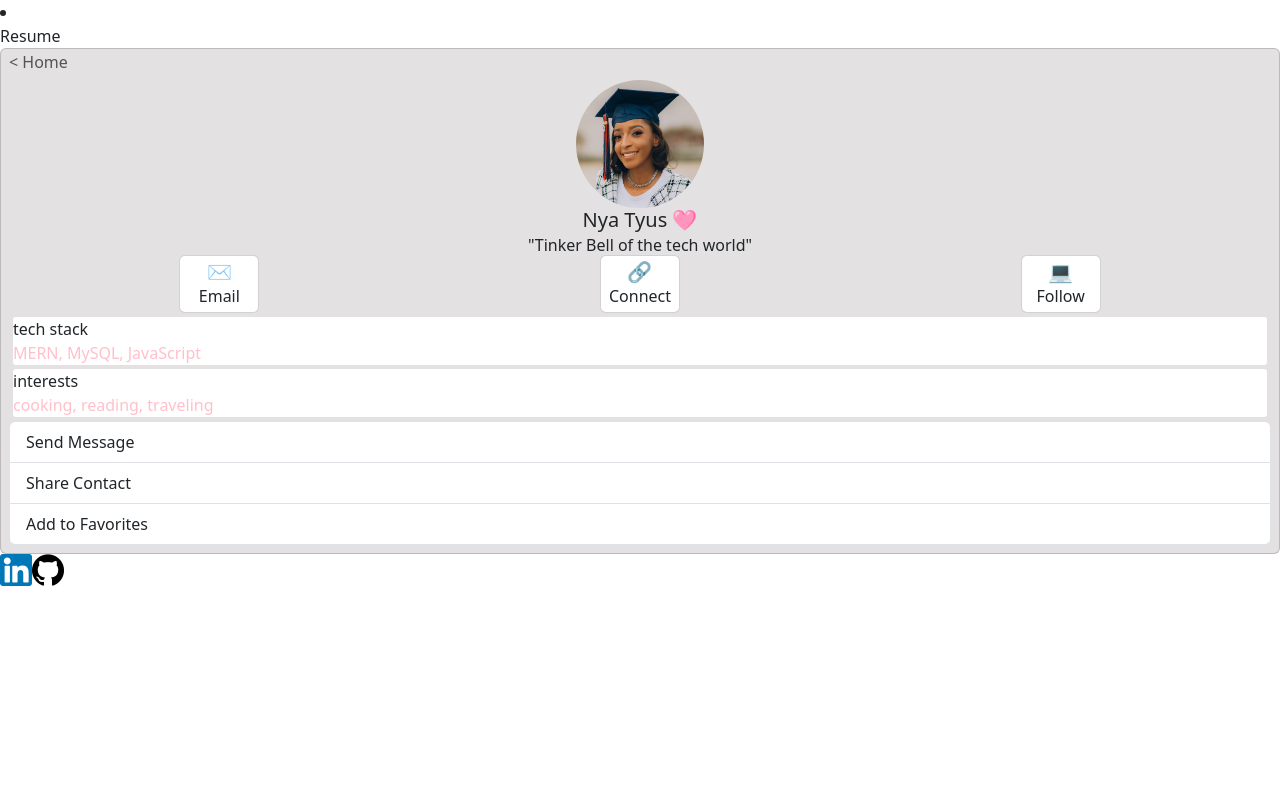
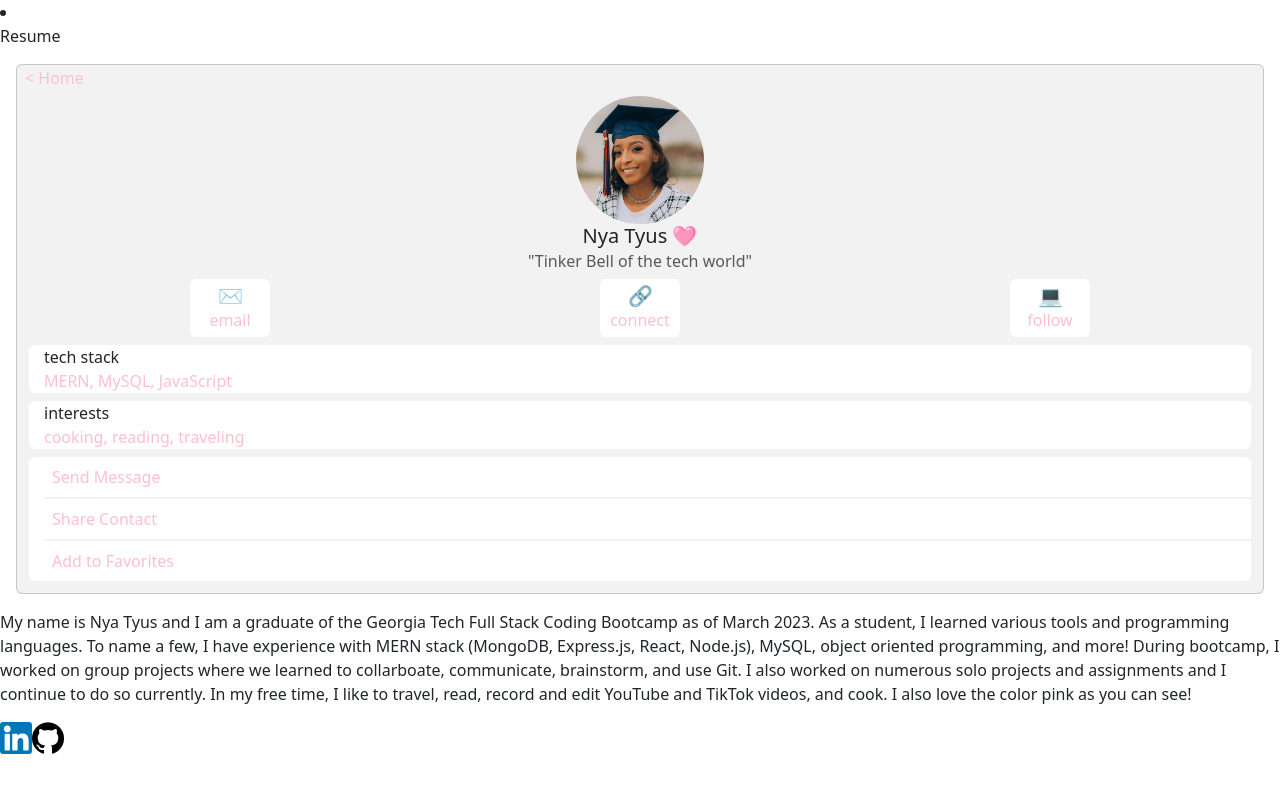
Before and after one commit to nyashanice/React-Portfolio, a React (Create React App) app: page / in a window 1280 px wide. Shown: the top 792 px of the page. Built offline with nearby package versions, Linux system fonts and the light colour scheme.

Commit message:
add styling to contact card on about me page

```diff
--- a/src/pages/AboutMe.js
+++ b/src/pages/AboutMe.js
@@ -1,10 +1,15 @@
 import React from "react";
+import { useState, useRef } from "react";
 import Card from "react-bootstrap/Card";
 import Image from "react-bootstrap/Image";
-import ListGroup from "react-bootstrap/ListGroup";
+import { Link } from "react-router-dom";
+import Overlay from "react-bootstrap/Overlay";
+import Tooltip from "react-bootstrap/Tooltip";
 import "../styles/AboutMe.css";
 
 export default function AboutMe() {
+  const [show, setShow] = useState(false);
+  const target = useRef(null);
   return (
     // <div id="aboutMe" className="d-flex flex-row">
     //   {/* title and picture */}
@@ -37,9 +42,11 @@ export default function AboutMe() {
     //   </div>
     // </div>
     <div>
-      <Card className="contact-card-bg">
+      <Card className="contact-card-bg m-3">
         <Card.Body className="p-2">
-          <Card.Subtitle className="mb-2 text-muted">&#60; Home</Card.Subtitle>
+          <Link to="/" className="contact-text">
+            <Card.Subtitle className="mb-2">&#60; Home</Card.Subtitle>
+          </Link>
           <Image
             className="mx-auto d-block headshotImg"
             src="../images/headshot.png"
@@ -47,38 +54,86 @@ export default function AboutMe() {
             roundedCircle
           />
           <Card.Title className="text-center">Nya Tyus 🩷</Card.Title>
-          <Card.Subtitle className="text-center">
+          <Card.Subtitle className="text-center text-muted mb-2">
             "Tinker Bell of the tech world"
           </Card.Subtitle>
           <div className="d-flex flex-row justify-content-around text-center">
             <Card className="m-0 p-1 contact-text" style={{ width: "5rem" }}>
               <Card.Title className="m-0 p-0">✉️</Card.Title>
-              <Card.Text>Email</Card.Text>
+              <Link to="mailto:nyastyus@gmail.com" className="contact-text">
+                <Card.Text>email</Card.Text>
+              </Link>
             </Card>
             <Card className="m-0 p-1 contact-text" style={{ width: "5rem" }}>
               <Card.Title className="m-0 p-0">🔗</Card.Title>
-              <Card.Text>Connect</Card.Text>
+              <Link
+                to="https://www.linkedin.com/in/nyatyus/"
+                target="_blank"
+                rel="noopener noreferrer"
+                className="contact-text"
+              >
+                <Card.Text>connect</Card.Text>
+              </Link>
             </Card>
             <Card className="m-0 p-1 contact-text" style={{ width: "5rem" }}>
               <Card.Title className="m-0 p-0">💻</Card.Title>
-              <Card.Text>Follow</Card.Text>
+              <Link
+                to="https://github.com/nyashanice"
+                target="_blank"
+                rel="noopener noreferrer"
+                className="contact-text"
+              >
+                <Card.Text>follow</Card.Text>
+              </Link>
             </Card>
           </div>
-          <div className="contact-div m-1">
+          <div className="contact-div m-1 mb-2 mt-2">
             <p className="m-0 p-0">tech stack</p>
             <p className="m-0 p-0 contact-text">MERN, MySQL, JavaScript</p>
           </div>
-          <div className="contact-div m-1">
+          <div className="contact-div m-1 mb-2 mt-2">
             <p className="m-0 p-0">interests</p>
             <p className="m-0 p-0 contact-text">cooking, reading, traveling</p>
           </div>
-          <ListGroup variant="list-group-flush" className="contact-text">
-            <ListGroup.Item>Send Message</ListGroup.Item>
-            <ListGroup.Item>Share Contact</ListGroup.Item>
-            <ListGroup.Item>Add to Favorites</ListGroup.Item>
-          </ListGroup>
+          <div className="contact-div m-1 contact-text">
+            <Link to="mailto:nyastyus@gmail.com" className="contact-text">
+              <div className="p-2 contact-list-group">Send Message</div>
+            </Link>
+            <div
+              ref={target}
+              onClick={() =>
+                navigator.clipboard.writeText("http://localhost:3000") &&
+                setShow(!show)
+              }
+              className="p-2 contact-list-group"
+            >
+              Share Contact
+            </div>
+            <Overlay target={target.current} show={show} placement="top">
+              {(props) => (
+                <Tooltip id="overlay-example" {...props}>
+                  Link copied to clipboard!
+                </Tooltip>
+              )}
+            </Overlay>
+            <div className="p-2">Add to Favorites</div>
+          </div>
         </Card.Body>
       </Card>
+      <div className="">
+        <p>
+          My name is Nya Tyus and I am a graduate of the Georgia Tech Full Stack
+          Coding Bootcamp as of March 2023. As a student, I learned various
+          tools and programming languages. To name a few, I have experience with
+          MERN stack (MongoDB, Express.js, React, Node.js), MySQL, object
+          oriented programming, and more! During bootcamp, I worked on group
+          projects where we learned to collarboate, communicate, brainstorm, and
+          use Git. I also worked on numerous solo projects and assignments and I
+          continue to do so currently. In my free time, I like to travel, read,
+          record and edit YouTube and TikTok videos, and cook. I also love the
+          color pink as you can see!
+        </p>
+      </div>
     </div>
   );
 }
--- a/src/styles/AboutMe.css
+++ b/src/styles/AboutMe.css
@@ -4,14 +4,21 @@
 }
 
 .contact-card-bg {
-    background-color: #E3E1E1 !important;
+    background-color: #F3F2F2 !important;
 }
 
 .contact-div {
     background-color: white ;
-    border-radius:3px;
+    border-radius:6px;
+    padding-left: 15px;
 }
 
 .contact-text {
-    color: pink;
+    color: pink !important;
+    text-decoration: none;
+    border-color: white !important;
 }
+
+.contact-list-group {
+    border-bottom: 2px solid #F3F2F2;
+}
```
